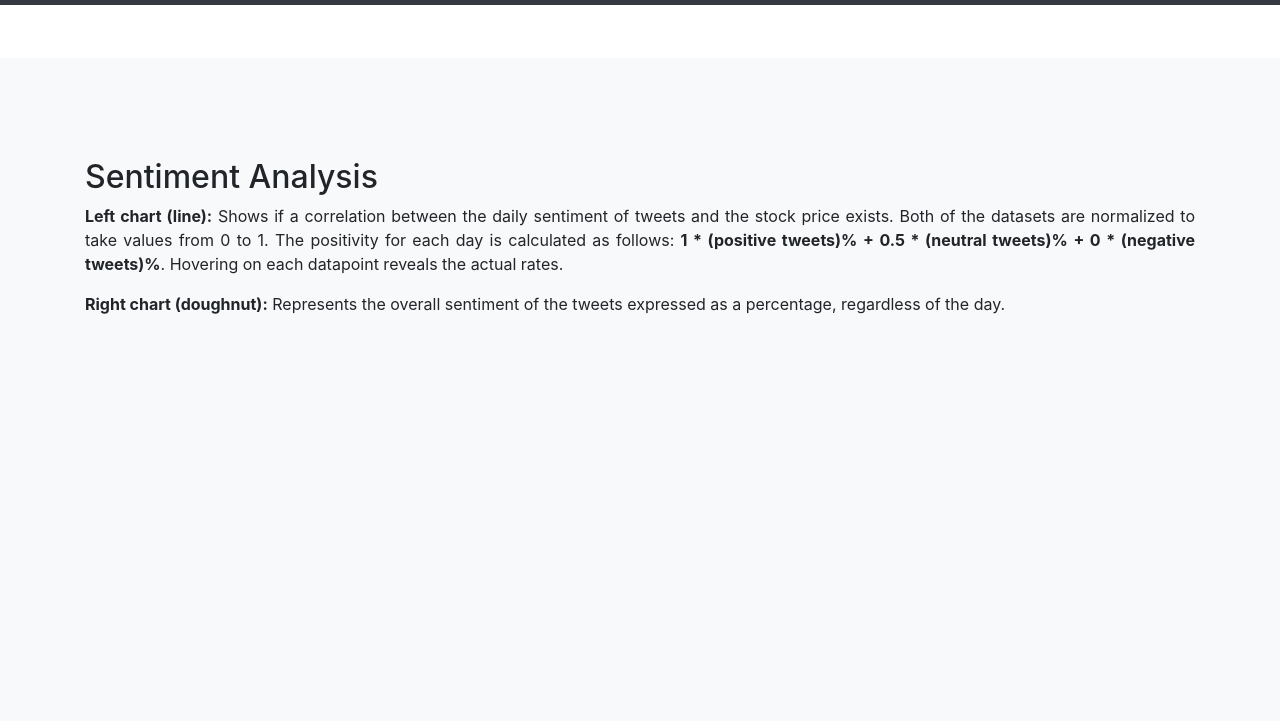
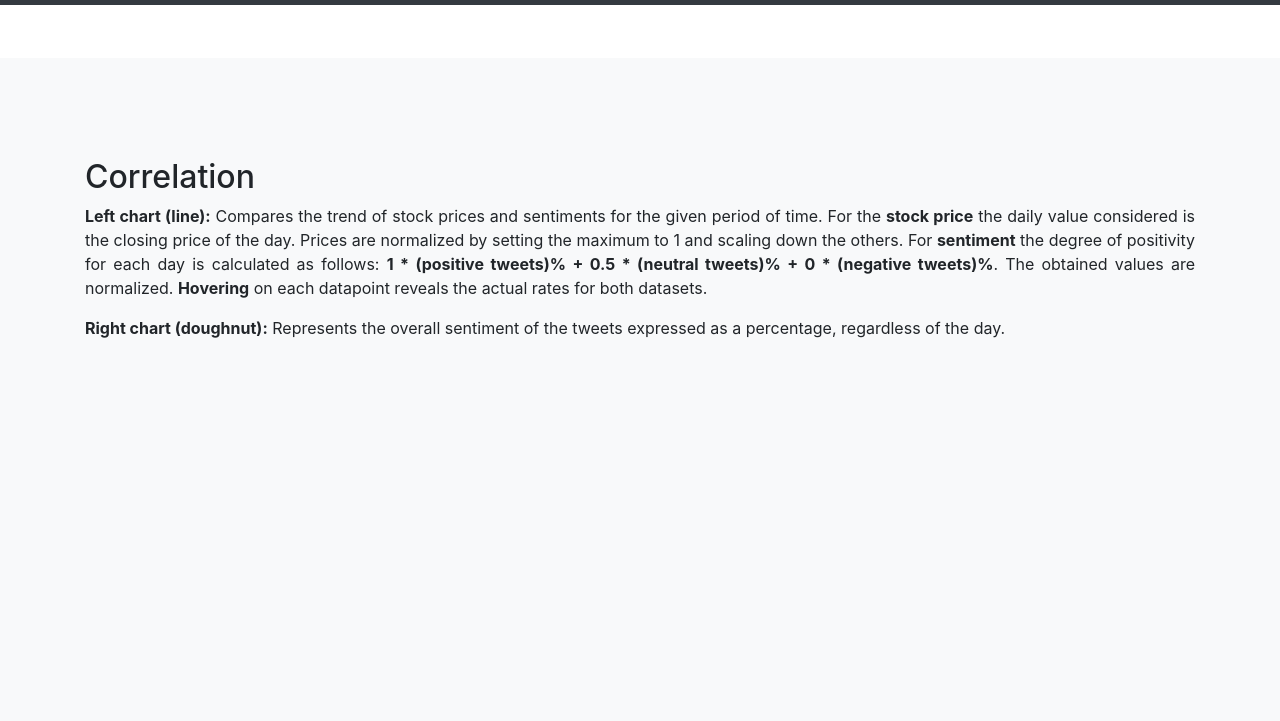
Before and after one commit to thzois/sw_2020, a plain HTML site: page data-analysis/event_template.html in a window 1280 px wide. Shown: the part 79-800 px from the top of the page. Drawn offline with nearby package versions, Linux system fonts and the light colour scheme; files that its build step writes are made by us from their sources; files whose address does not match are found by name.

Commit message:
template changes

```diff
--- a/data-analysis/event_template.html
+++ b/data-analysis/event_template.html
@@ -60,14 +60,13 @@
   <section class="bg-light">
     <div class="container">
       <div class="row">
-        <div class="col-md-12 mx-auto">
-          <h2>Sentiment Analysis</h2>
-          <p style="text-align: justify;"><strong>Left chart (line):</strong> Shows if a correlation between the daily
-            sentiment of tweets and the stock price exists.
-            Both of the datasets are normalized to take values from 0 to 1. The positivity for each day is calculated as
-            follows: <strong>1 * (positive tweets)% + 0.5 * (neutral tweets)% + 0 * (negative tweets)%</strong>.
-            Hovering on each datapoint reveals the actual rates.</p>
-          <p style="text-align: justify;"><strong>Right chart (doughnut):</strong> Represents the overall sentiment of
+        <div class="col-md-12 mx-auto" style="text-align: justify;">
+          <h2>Correlation</h2>
+          <p><strong>Left chart (line):</strong> Compares the trend of stock prices and sentiments for the given period of time. For the <strong>stock price</strong> the daily value considered is
+            the closing price of the day. Prices are normalized by setting the maximum to 1 and scaling down the others. For <strong>sentiment</strong> the degree of positivity for each day is calculated
+            as follows: <strong>1 * (positive tweets)% + 0.5 * (neutral tweets)% + 0 * (negative tweets)%</strong>. The obtained values are normalized. <strong>Hovering</strong> on each datapoint reveals the actual rates
+            for both datasets.</p>
+          <p><strong>Right chart (doughnut):</strong> Represents the overall sentiment of
             the tweets expressed as a percentage, regardless of the day.</p>
           <div class="row justify-content-center" style="margin-top:50px;">
             <div class="col-md-6">
```
